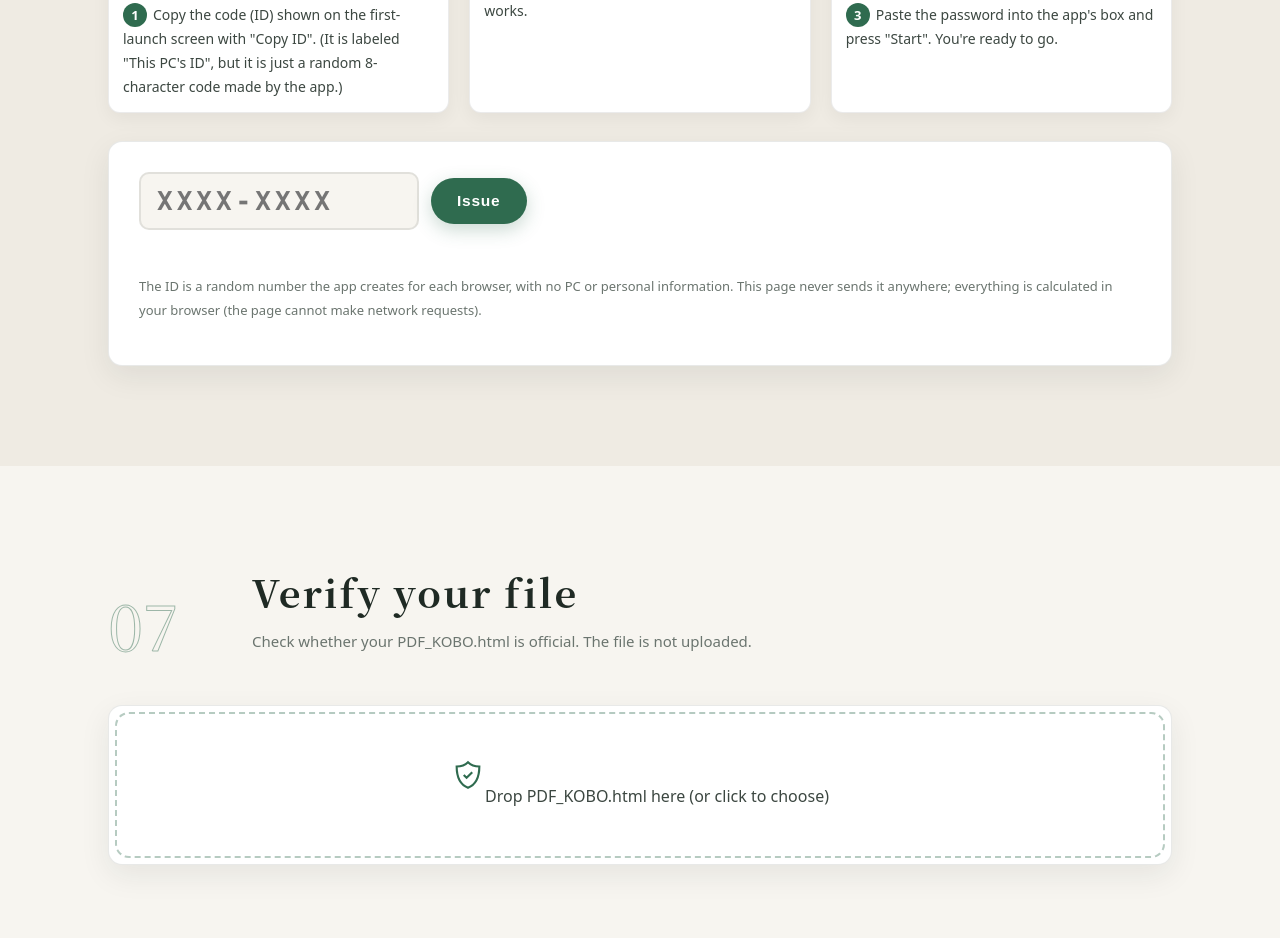
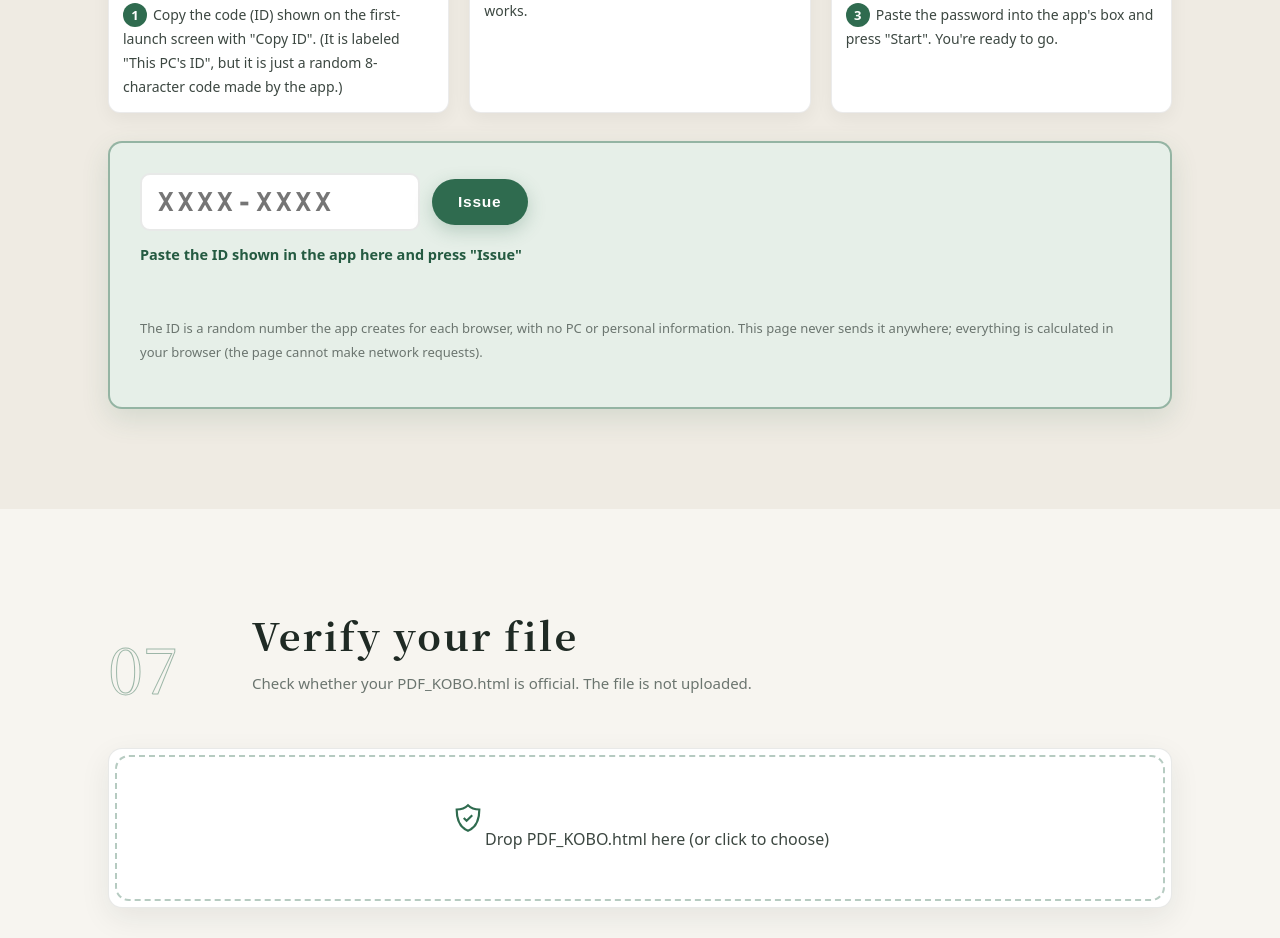
Before and after one commit to Hiro0149/front-pdf, a plain HTML site: page docs/index.html in a window 1280 px wide. Shown: the part 8063-9001 px from the top of the page. Drawn offline with Linux system fonts and the light colour scheme.

Commit message:
HP：ID入力カードの色を変えて目立たせ、入力の案内文を追加

```diff
--- a/docs/index.html
+++ b/docs/index.html
@@ -158,6 +158,10 @@ section:nth-of-type(even){background:var(--paper2)}
 /* 共通ボックス */
 .two{display:grid;grid-template-columns:1fr 1fr;gap:22px}@media (max-width:860px){.two{grid-template-columns:1fr}}
 .box{padding:30px}
+.regcard{background:var(--leaf);border:2px solid rgba(47,107,79,.45);box-shadow:0 10px 28px rgba(47,107,79,.14)}
+.regcard .idin{background:#fff}
+.reghint{margin:10px 0 4px;font-size:14.5px;color:var(--green2);font-weight:600}
+.regcard .out{background:#fff}
 .actsteps{display:grid;grid-template-columns:repeat(3,1fr);gap:20px;margin:0 0 28px}@media (max-width:900px){.actsteps{grid-template-columns:1fr}}
 .actsteps figure{margin:0;background:#fff;border:1px solid rgba(0,0,0,.08);border-radius:12px;padding:14px;box-shadow:0 6px 18px rgba(0,0,0,.05)}
 .actsteps img{width:100%;height:auto;border-radius:6px;border:1px solid rgba(0,0,0,.06)}
@@ -405,8 +409,9 @@ footer .wrap{display:flex;gap:16px;flex-wrap:wrap;justify-content:space-between}
   <figure><a href="act_2.jpg" target="_blank" rel="noopener"><img src="act_2.jpg" alt="" loading="lazy" width="900" height="457"></a><figcaption><b>2</b><span lang="ja">下の欄にコードを貼り付けて「発行する」を押し、表示されたパスワード（登録テキスト）をコピーします。スマホの場合は、10 文字の短いパスワードでも大丈夫です。</span><span lang="en">Paste the code below, press "Issue", and copy the password (registration text). On a phone, the 10-character short password also works.</span></figcaption></figure>
   <figure><a href="act_3.jpg" target="_blank" rel="noopener"><img src="act_3.jpg" alt="" loading="lazy" width="900" height="677"></a><figcaption><b>3</b><span lang="ja">アプリの入力欄にパスワードを貼り付けて「はじめる」を押すと、利用できるようになります。</span><span lang="en">Paste the password into the app's box and press "Start". You're ready to go.</span></figcaption></figure>
  </div>
- <div class="panel box fade">
+ <div class="panel box fade regcard">
   <div class="row"><input class="idin" id="idIn" maxlength="9" placeholder="XXXX-XXXX" autocomplete="off" spellcheck="false" aria-label="ID"><button class="btn" id="issueBtn"><span lang="ja">発行する</span><span lang="en">Issue</span></button></div>
+  <p class="reghint"><span lang="ja">ここにアプリ側の ID を貼り付けて、「発行する」ボタンを押してください</span><span lang="en">Paste the ID shown in the app here and press "Issue"</span></p>
   <div class="err" id="idErr"></div>
   <div id="outWrap" style="display:none">
    <p style="margin:6px 0 8px;color:var(--mist2)"><b><span lang="ja">① パスワード（登録テキスト）をコピーして、アプリに貼り付けてください</span><span lang="en">1. Copy the password (registration text) and paste it into the app</span></b></p>
```
